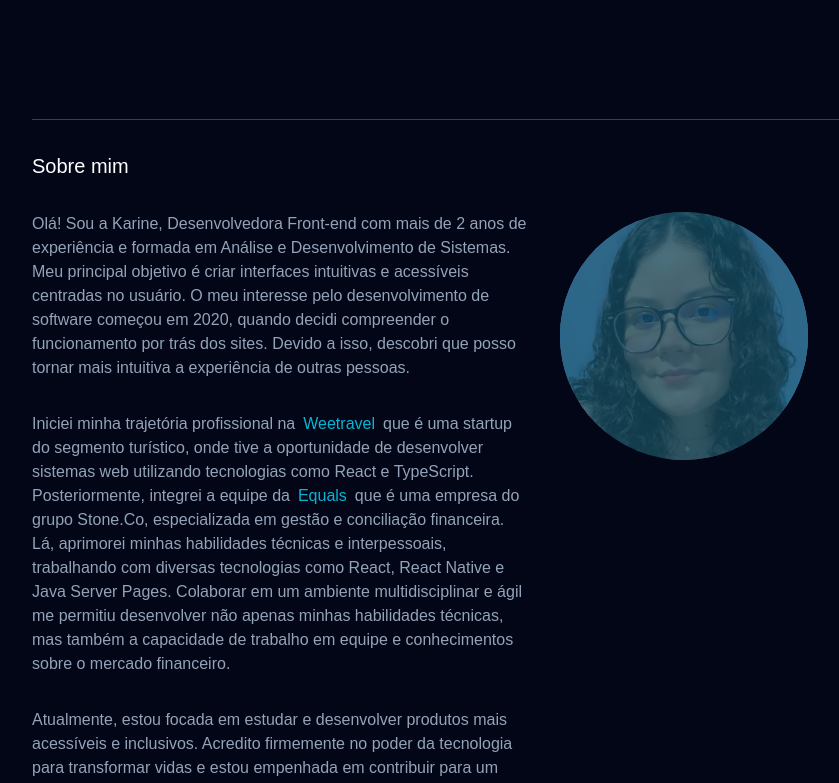
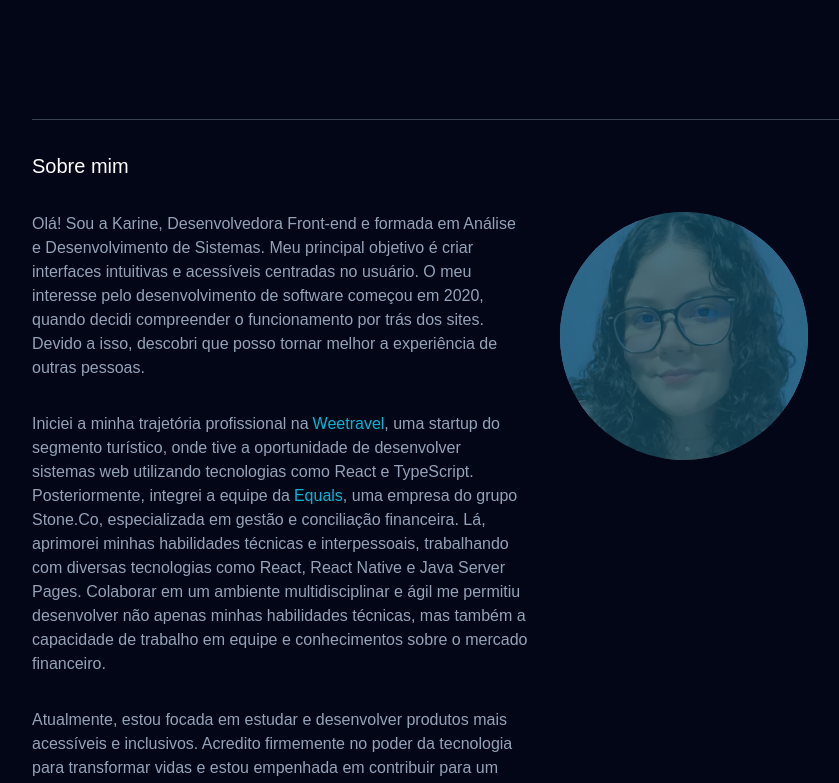
Before and after one commit to karinebrito/karinebrito.github.io, a React (Vite) app: page / in a window 1280 px wide. Shown: the part 894-1677 px from the top of the page, without its empty margins (96-935 px from the left). Built offline with nearby package versions, Linux system fonts and the light colour scheme.

Commit message:
changing text and colors

```diff
--- a/src/components/hero.tsx
+++ b/src/components/hero.tsx
@@ -53,14 +53,14 @@ const Hero = () => {
             <p className="mt-8">
               <span>{t('hero.startup_1')}</span>
               <span>
-                <a href="https://tripmee.com.br/" target="_blank" rel="noopener noreferrer" className="mx-2 text-cyan-500 relative overflow-hidden hover-line">
+                <a href="https://tripmee.com.br/" target="_blank" rel="noopener noreferrer" className="ml-1 text-cyan-500 relative overflow-hidden hover-line">
                 {t('hero.startup_2')}
                 </a>
               </span>
               <span>{t('hero.startup_3')}</span>
               <span>{t('hero.company_1')}</span>
               <span>
-                <a href="https://equals.com.br/" target="_blank" rel="noopener noreferrer" className="mx-2 text-cyan-500 relative overflow-hidden hover-line">
+                <a href="https://equals.com.br/" target="_blank" rel="noopener noreferrer" className="ml-1 text-cyan-500 relative overflow-hidden hover-line">
                   {t('hero.company_2')}
                 </a>
               </span>
--- a/src/locales/en/translation.json
+++ b/src/locales/en/translation.json
@@ -9,15 +9,15 @@
         "hi_my_name": "Hi, my name is",
         "name": "Karine Brito",
         "developer":"Front-end Developer",
-        "description_resume": "Focused on building high-quality digital interfaces",
-        "description_complete": "Hi, I'm Karine, a Front-end Developer with over 2 years' experience and a degree in Systems Analysis and Development. My main goal is to create intuitive and accessible user-centered interfaces. My interest in software development began in 2020, when I decided to understand the workings behind websites. Because of this, I discovered that I can make other people's experiences more intuitive.",
+        "description_resume": "I develop high quality interactive interfaces",
+        "description_complete": "Hi, I'm Karine, a Front-end Developer and a degree in Systems Analysis and Development. My main goal is to create intuitive and accessible user-centered interfaces. My interest in software development began in 2020, when I decided to understand the workings behind websites. Because of this, I discovered that I can make other people's experience better.",
         "about": "About me",
         "startup_1": "I started my professional career at",
         "startup_2": "WeeTravel",
-        "startup_3": "which is a startup in the tourism sector, where I had the opportunity to develop web systems using technologies such as React and TypeScript.",
+        "startup_3": ", a startup in the tourism sector, where I had the opportunity to develop web systems using technologies such as React and TypeScript.",
         "company_1": " Slater, I joined the team at",
         "company_2": "Equals",
-        "company_3": "which is a company of the Stone.Co, specializes in financial management and reconciliation. There, I honed my technical and interpersonal skills, working with various technologies such as React, React Native and Java Server Pages.",
+        "company_3": ", a company of the Stone.Co group, specialized in financial management and reconciliation. There, I honed my technical and interpersonal skills, working with various technologies such as React, React Native and Java Server Pages.",
         "company_4": " Collaborating in a multidisciplinary and agile environment allowed me to develop not only my technical skills, but also my teamwork skills and knowledge of the financial market.",
         "focus": "I'm currently focused on studying and developing more accessible and inclusive products. I firmly believe in the power of technology to transform lives and am committed to contributing to a fairer and more empathetic digital world."
     },
--- a/src/locales/pt/translation.json
+++ b/src/locales/pt/translation.json
@@ -9,15 +9,15 @@
         "hi_my_name": "Olá, meu nome é",
         "name": "Karine Brito",
         "developer":"Desenvolvedora Front-end",
-        "description_resume": "Apaixonada por desenvolver interfaces interativas e de alta qualidade",
-        "description_complete": "Olá! Sou a Karine, Desenvolvedora Front-end com mais de 2 anos de experiência e formada em Análise e Desenvolvimento de Sistemas. Meu principal objetivo é criar interfaces intuitivas e acessíveis centradas no usuário. O meu interesse pelo desenvolvimento de software começou em 2020, quando decidi compreender o funcionamento por trás dos sites. Devido a isso, descobri que posso tornar mais intuitiva a experiência de outras pessoas.",
+        "description_resume": "Desenvolvo interfaces interativas de alta qualidade",
+        "description_complete": "Olá! Sou a Karine, Desenvolvedora Front-end e formada em Análise e Desenvolvimento de Sistemas. Meu principal objetivo é criar interfaces intuitivas e acessíveis centradas no usuário. O meu interesse pelo desenvolvimento de software começou em 2020, quando decidi compreender o funcionamento por trás dos sites. Devido a isso, descobri que posso tornar melhor a experiência de outras pessoas.",
         "about": "Sobre mim",
-        "startup_1": "Iniciei minha trajetória profissional na",
+        "startup_1": "Iniciei a minha trajetória profissional na",
         "startup_2": "Weetravel",
-        "startup_3": "que é uma startup do segmento turístico, onde tive a oportunidade de desenvolver sistemas web utilizando tecnologias como React e TypeScript.",
+        "startup_3": ", uma startup do segmento turístico, onde tive a oportunidade de desenvolver sistemas web utilizando tecnologias como React e TypeScript.",
         "company_1": " Posteriormente, integrei a equipe da",
         "company_2": "Equals",
-        "company_3": "que é uma empresa do grupo Stone.Co, especializada em gestão e conciliação financeira. Lá, aprimorei minhas habilidades técnicas e interpessoais, trabalhando com diversas tecnologias como React, React Native e Java Server Pages.",
+        "company_3": ", uma empresa do grupo Stone.Co, especializada em gestão e conciliação financeira. Lá, aprimorei minhas habilidades técnicas e interpessoais, trabalhando com diversas tecnologias como React, React Native e Java Server Pages.",
         "company_4": " Colaborar em um ambiente multidisciplinar e ágil me permitiu desenvolver não apenas minhas habilidades técnicas, mas também a capacidade de trabalho em equipe e conhecimentos sobre o mercado financeiro.",
         "focus": "Atualmente, estou focada em estudar e desenvolver produtos mais acessíveis e inclusivos. Acredito firmemente no poder da tecnologia para transformar vidas e estou empenhada em contribuir para um mundo digital mais justo e empático."
     },
```
Also changed, not shown: assets/K.svg.
